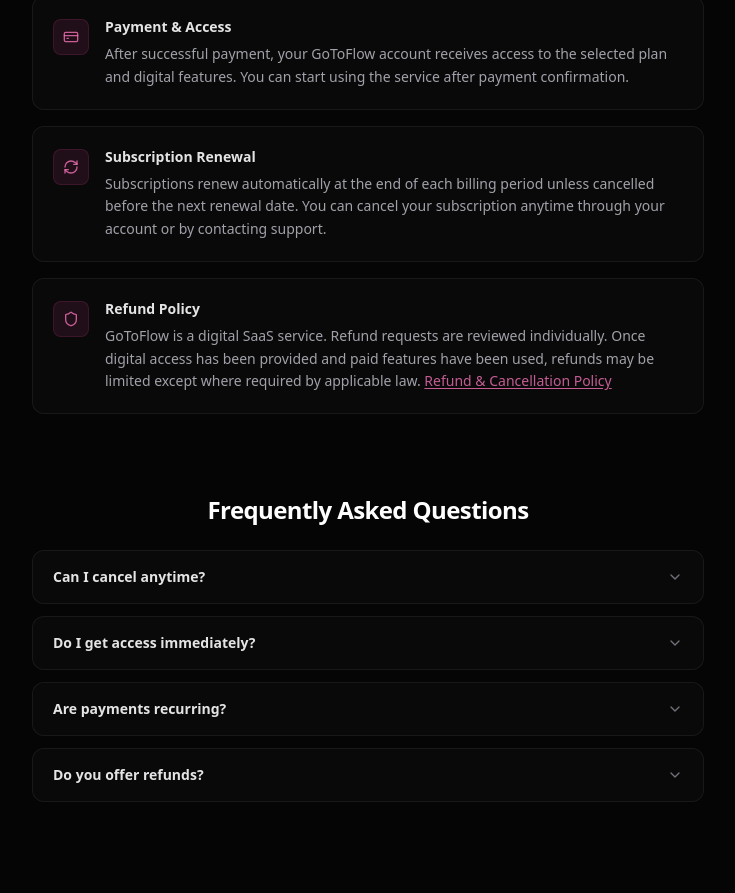
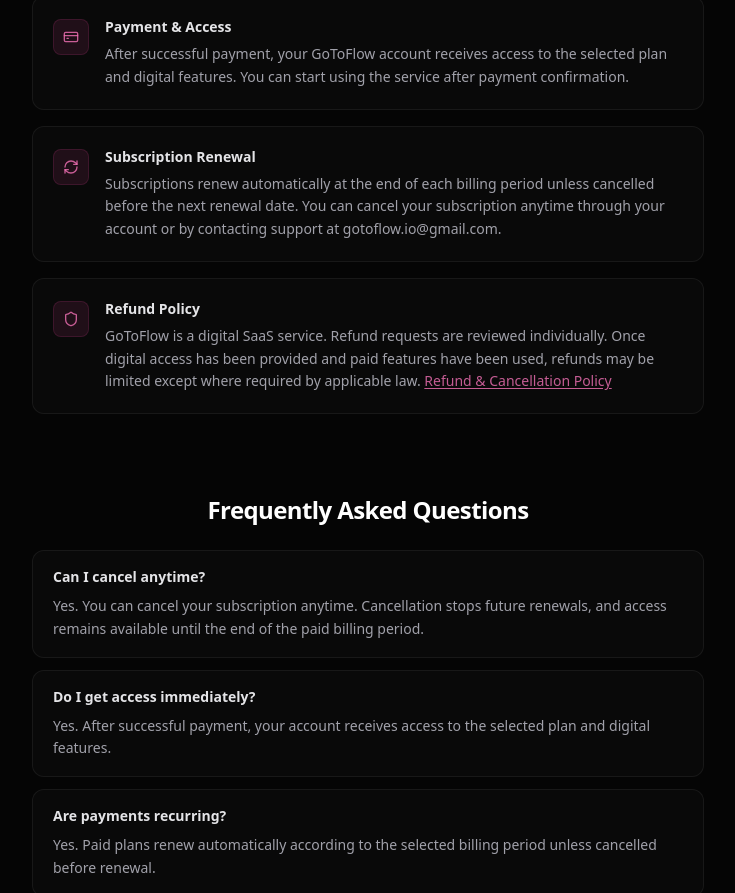
Before and after one commit to matteimikeska49-bot/gtf, a React (Vite) app: page /pricing in a window 1280 px wide. Shown: the part 1414-2307 px from the top of the page, without its empty margins (272-1007 px from the left). Built offline with nearby package versions, Linux system fonts and the light colour scheme.

Commit message:
Polish pricing page details

```diff
--- a/src/components/PricingPage.jsx
+++ b/src/components/PricingPage.jsx
@@ -1,7 +1,7 @@
 import React, { useState, useEffect } from 'react';
 import { Link } from 'react-router-dom';
-import { Crown, Zap, Rocket, Check, ChevronDown, Shield, CreditCard, RefreshCw } from 'lucide-react';
-import { motion, AnimatePresence } from 'framer-motion';
+import { Crown, Zap, Rocket, Shield, CreditCard, RefreshCw } from 'lucide-react';
+import { motion } from 'framer-motion';
 import { Header } from './Header';
 import { Footer } from './Footer';
 import { CookieBanner } from './CookieBanner';
@@ -49,30 +49,11 @@ const PricingSEOHead = () => {
   return null;
 };
 
-/* ── FAQ Item ── */
-const FAQItem = ({ question, answer, isOpen, onClick }) => (
-  <div className="border border-white/[0.06] rounded-xl overflow-hidden bg-white/[0.02] hover:bg-white/[0.03] transition-colors duration-300">
-    <button
-      onClick={onClick}
-      className="w-full flex items-center justify-between gap-4 px-5 py-4 text-left"
-    >
-      <span className="text-sm font-semibold text-zinc-200">{question}</span>
-      <ChevronDown className={`w-4 h-4 text-zinc-500 shrink-0 transition-transform duration-300 ${isOpen ? 'rotate-180' : ''}`} />
-    </button>
-    <AnimatePresence>
-      {isOpen && (
-        <motion.div
-          initial={{ height: 0, opacity: 0 }}
-          animate={{ height: 'auto', opacity: 1 }}
-          exit={{ height: 0, opacity: 0 }}
-          transition={{ duration: 0.3 }}
-        >
-          <div className="px-5 pb-4 text-sm text-zinc-400 leading-relaxed">
-            {answer}
-          </div>
-        </motion.div>
-      )}
-    </AnimatePresence>
+/* ── FAQ Item (always visible) ── */
+const FAQItem = ({ question, answer }) => (
+  <div className="border border-white/[0.06] rounded-xl overflow-hidden bg-white/[0.02] px-5 py-4">
+    <p className="text-sm font-semibold text-zinc-200 mb-2">{question}</p>
+    <p className="text-sm text-zinc-400 leading-relaxed">{answer}</p>
   </div>
 );
 
@@ -92,7 +73,6 @@ const InfoBlock = ({ icon: Icon, title, children }) => (
 /* ── Main PricingPage ── */
 export const PricingPage = () => {
   const [isYearly, setIsYearly] = useState(false);
-  const [openFaq, setOpenFaq] = useState(null);
   const { t, lang } = useLanguage();
   const rawPlans = t('pricing.plans') || [];
 
@@ -213,7 +193,7 @@ export const PricingPage = () => {
             </InfoBlock>
 
             <InfoBlock icon={RefreshCw} title="Subscription Renewal">
-              Subscriptions renew automatically at the end of each billing period unless cancelled before the next renewal date. You can cancel your subscription anytime through your account or by contacting support.
+              Subscriptions renew automatically at the end of each billing period unless cancelled before the next renewal date. You can cancel your subscription anytime through your account or by contacting support at gotoflow.io@gmail.com.
             </InfoBlock>
 
             <InfoBlock icon={Shield} title="Refund Policy">
@@ -237,8 +217,6 @@ export const PricingPage = () => {
                   key={i}
                   question={faq.q}
                   answer={faq.a}
-                  isOpen={openFaq === i}
-                  onClick={() => setOpenFaq(openFaq === i ? null : i)}
                 />
               ))}
             </div>
```
Also changed, not shown: 27 other files (tests, documents, lock files or other folders).
